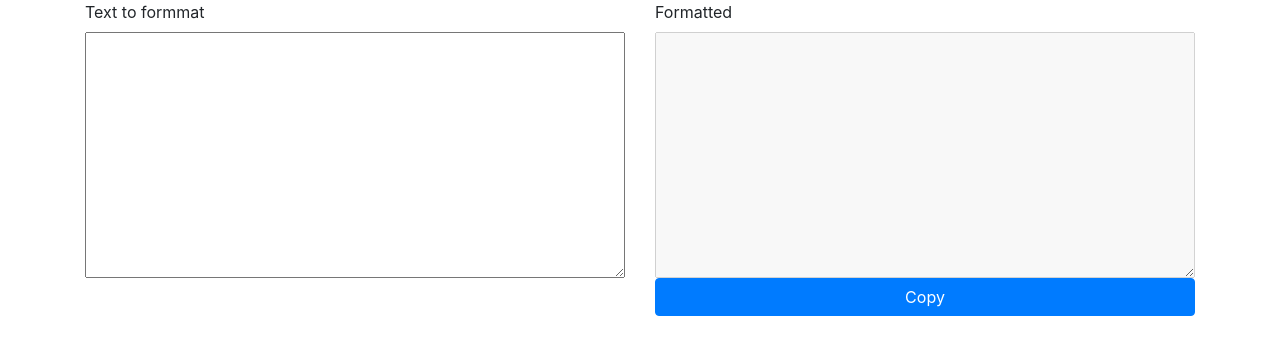
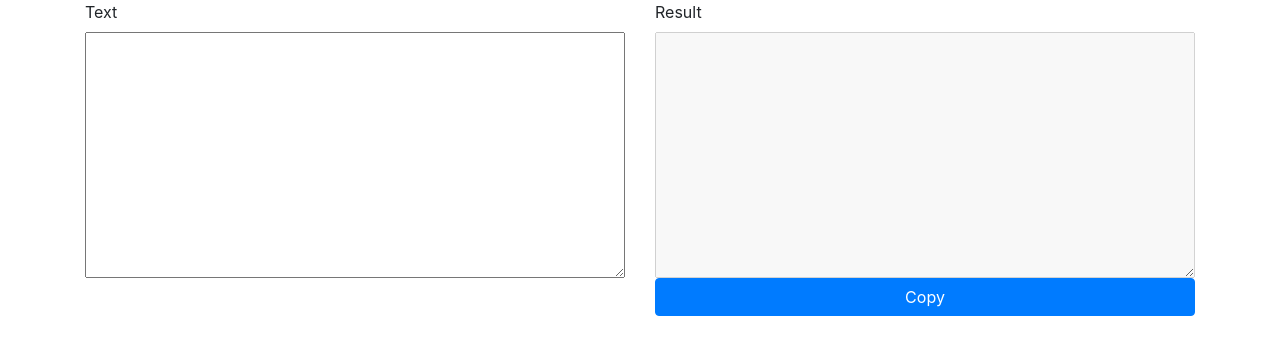
Before and after one commit to CapitaoFantastico/string-cleaner, a plain HTML site: page index.html in a window 1280 px wide. Drawn offline with nearby package versions, Linux system fonts and the light colour scheme.

Commit message:
fix some words

```diff
--- a/index.html
+++ b/index.html
@@ -21,12 +21,12 @@
     <div class="container">
       <div class="row">
         <div class="col-6 column-style">
-          <label for="format">Text to formmat</label>
+          <label for="format">Text</label>
           <textarea name="format" id="format" cols="50" rows="10"></textarea>
         </div>
 
         <div class="col-6 column-style">
-          <label for="result">Formatted</label>
+          <label for="result">Result</label>
           <textarea name="result" id="result" cols="50" rows="10"></textarea>
           <input
             class="btn btn-primary copy-result"
```
